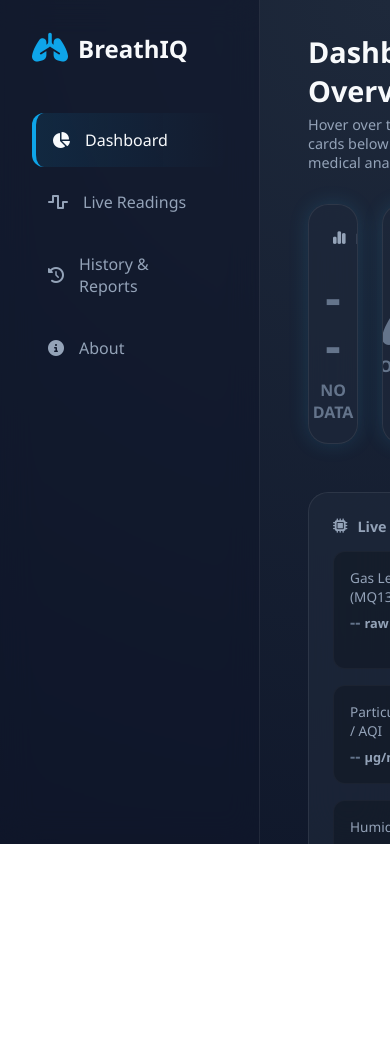
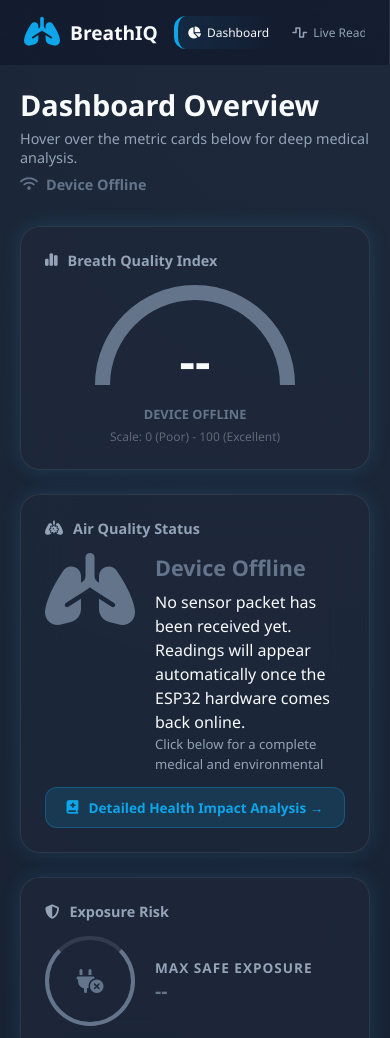
Before and after one commit to 2ndsemclgproject/web-code, a plain HTML site: page index.html in a window 390 px wide. Shown: the top 1038 px of the page. Before the commit the page ends 844 px from the top, so only its background shows below. Drawn offline with nearby package versions, Linux system fonts and the light colour scheme; no server answers.

Commit message:
Update index.html

```diff
--- a/index.html
+++ b/index.html
@@ -72,7 +72,11 @@
         .connection-badge { color: var(--color-excellent); font-size: 0.9rem; font-weight: 600; display: flex; align-items: center; gap: 8px; transition: color 0.3s;}
         .connection-badge.offline { color: var(--color-offline); }
 
-        /* --- INTERACTIVE ACCORDION ROW --- */
+        /* --- INTERACTIVE ACCORDION ROW ---
+           Desktop: 4 panels side by side, one expands on hover.
+           Tablet/mobile: hover doesn't really exist as an interaction, so
+           below 900px these stack into a vertical list where every card
+           is always in its "expanded" state - no hover needed to read it. */
         .interactive-row {
             display: flex;
             gap: 1.5rem;
@@ -109,8 +113,39 @@
         .default-view { transition: opacity 0.3s; opacity: 1; display: flex; flex-direction: column; align-items: center; justify-content: center; height: 100%; text-align: center;}
         .hover-block:hover .default-view { opacity: 0; position: absolute; pointer-events: none; }
 
-        .expanded-view { opacity: 0; position: absolute; transition: opacity 0.3s 0.2s; pointer-events: none; width: 100%; height: calc(100% - 50px); top: 50px; left: 0; padding: 0 1.5rem; display: flex; align-items: center; justify-content: center;}
+        /* Expanded view is a flex column that can scroll internally:
+           the content area (everything above the button) scrolls if it
+           overflows, while the CTA button stays pinned and always visible
+           at the bottom of the card. This is what keeps long messages
+           (like the offline description) from ever clipping the button. */
+        .expanded-view {
+            opacity: 0;
+            position: absolute;
+            transition: opacity 0.3s 0.2s;
+            pointer-events: none;
+            width: 100%;
+            height: calc(100% - 50px);
+            top: 50px;
+            left: 0;
+            padding: 0 1.5rem;
+            display: flex;
+            flex-direction: column;
+            justify-content: center;
+        }
         .hover-block:hover .expanded-view { opacity: 1; pointer-events: auto; position: relative; top: 0; padding: 0;}
+
+        /* Generic scrollable wrapper used inside expanded views that can
+           contain a CTA button or other "always visible" trailing element */
+        .expanded-scroll {
+            overflow-y: auto;
+            overflow-x: hidden;
+            flex: 1 1 auto;
+            min-height: 0;
+            padding-right: 4px;
+        }
+        .expanded-scroll::-webkit-scrollbar { width: 6px; }
+        .expanded-scroll::-webkit-scrollbar-track { background: transparent; }
+        .expanded-scroll::-webkit-scrollbar-thumb { background: rgba(255,255,255,0.15); border-radius: 3px; }
 
         /* default view typography */
         .dv-val { font-size: 3rem; font-weight: 800; line-height: 1; margin: 10px 0;}
@@ -126,10 +161,9 @@
         /* --- EXPANDED VIEW 2: MEDICAL LUNGS --- */
         .lung-container{
             display:flex;
-            align-items:center;
+            align-items:flex-start;
             gap:20px;
             width:100%;
-            margin-top:35px;
         }
 
         .lung-icon{
@@ -141,7 +175,7 @@
         .lung-text{
             flex:1;
             text-align:left;
-            margin-top:0px;
+            min-width:0;
         }
 
         .lung-text h3{
@@ -212,18 +246,13 @@
         /* Live Readings Redirect Link */
         .live-redirect { display: block; text-align: center; margin-top: 1.5rem; font-size: 0.8rem; color: var(--text-muted); text-decoration: none; transition: color 0.3s; }
         .live-redirect:hover { color: var(--color-o2); }
-        .impact-preview{
-            margin-top:12px;
-            color:var(--text-muted);
-            font-size:0.85rem;
-            line-height:1.6;
-        }
 
         .impact-btn{
             display:inline-flex;
             align-items:center;
+            justify-content: center;
             gap:10px;
-            margin-top:15px;
+            margin-top:14px;
             padding:10px 16px;
             border-radius:12px;
             text-decoration:none;
@@ -233,11 +262,86 @@
             font-size:0.85rem;
             font-weight:600;
             transition:0.3s ease;
+            flex-shrink: 0;
         }
 
         .impact-btn:hover{
             transform:translateY(-2px);
             background:rgba(14,165,233,0.25);
+        }
+
+        /* ============================================================
+           RESPONSIVE BREAKPOINTS
+           ============================================================
+           Tablet (<= 1024px): sidebar narrows, middle/bottom rows stack
+           to a single column so charts and panels keep readable width.
+
+           Mobile/Tablet (<= 900px): the interactive accordion's hover
+           interaction doesn't make sense on a touch device (no mouse to
+           hover with), so it stops behaving like an accordion entirely.
+           Below this width every card shows its expanded content all
+           the time, stacked vertically - no hover, nothing hidden.
+           The sidebar collapses to a top icon bar to save vertical space.
+           ============================================================ */
+
+        @media (max-width: 1024px) {
+            .middle-row { grid-template-columns: 1fr; }
+            .bottom-row { grid-template-columns: 1fr; }
+            .sensors-grid { grid-template-columns: repeat(2, 1fr); }
+        }
+
+        @media (max-width: 900px) {
+            body { flex-direction: column; }
+
+            .sidebar {
+                width: 100%;
+                height: auto;
+                flex-direction: row;
+                align-items: center;
+                padding: 1rem 1.5rem;
+                gap: 1rem;
+                position: sticky;
+                top: 0;
+                z-index: 50;
+            }
+            .logo { margin-bottom: 0; font-size: 1.2rem; }
+            .nav-menu { flex-direction: row; gap: 0.25rem; overflow-x: auto; }
+            .nav-item { padding: 0.6rem 0.8rem; white-space: nowrap; font-size: 0.85rem; }
+
+            .main-content { padding: 1.25rem; height: auto; overflow-y: visible; }
+            .header { flex-direction: column; align-items: flex-start; gap: 0.5rem; }
+
+            /* Accordion becomes a static stacked list - every card is
+               always "expanded", nothing relies on :hover anymore */
+            .interactive-row {
+                flex-direction: column;
+                height: auto;
+            }
+            .hover-block {
+                flex: none;
+                height: auto;
+                min-height: 180px;
+            }
+            .hover-block:hover { flex: none; }
+            .default-view { display: none; }
+            .expanded-view {
+                opacity: 1 !important;
+                position: relative !important;
+                pointer-events: auto !important;
+                top: 0 !important;
+                height: auto !important;
+                padding: 0 !important;
+            }
+            .expanded-scroll { max-height: 220px; }
+
+            .sensors-grid { grid-template-columns: 1fr 1fr; }
+            .level-icons { display: none; }
+        }
+
+        @media (max-width: 560px) {
+            .sensors-grid { grid-template-columns: 1fr; }
+            .bqi-value, .dv-val { font-size: 2.5rem; }
+            .nav-item { font-size: 0.75rem; padding: 0.5rem 0.6rem; gap: 6px; }
         }
     </style>
 </head>
@@ -302,6 +406,7 @@
                 </div>
 
                 <div class="expanded-view">
+                    <div class="expanded-scroll">
                         <div class="lung-container">
                             <i class="fa-solid fa-lungs lung-icon" id="ev-lung-icon"></i>
                             <div class="lung-text">
@@ -312,12 +417,13 @@
                                 <div class="impact-preview">
                                     Click below for a complete medical and environmental impact analysis based on the detected air quality conditions.
                                 </div>
+                            </div>
+                        </div>
+                    </div>
                     <a href="health-impact" class="impact-btn">
                         <i class="fa-solid fa-book-medical"></i>
                         Detailed Health Impact Analysis →
                     </a>
-                        </div>
-                    </div>
                 </div>
             </div>
 
@@ -353,9 +459,11 @@
                 </div>
 
                 <div class="expanded-view">
+                    <div class="expanded-scroll">
                         <ul class="rec-list" id="ev-rec-list">
                             <li class="rec-item"><span class="tag tag-sys">SYSTEM</span> Waiting for sensor packet...</li>
                         </ul>
+                    </div>
                 </div>
             </div>
 
```
Lines whose indentation alone changed are shown as unchanged.
